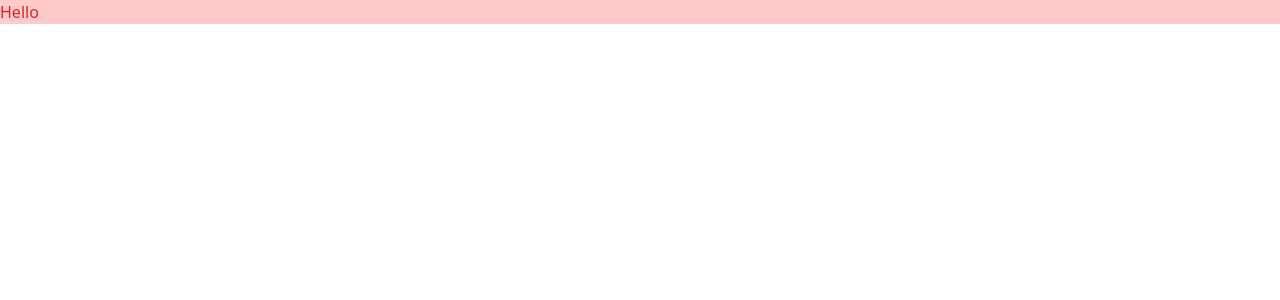
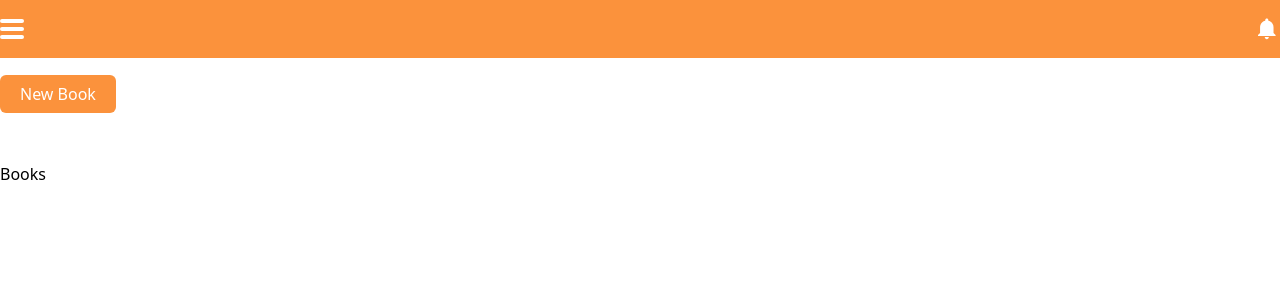
Before and after one commit to saddam-satria/simple-nodejs-react, a React app in the folder client/: page / in a window 1280 px wide. Shown: the top 300 px of the page. Built offline with nearby package versions, Linux system fonts and the light colour scheme.

Commit message:
add sidebar navbar

```diff
--- a/client/package.json
+++ b/client/package.json
@@ -64,6 +64,7 @@
     "axios": "^0.26.1",
     "react": "^18.0.0",
     "react-dom": "^18.0.0",
+    "react-icons": "^4.4.0",
     "react-redux": "^7.2.8",
     "react-router-dom": "^6.3.0",
     "redux": "^4.1.2",
--- /dev/null
+++ b/client/src/components/navbar.js
@@ -0,0 +1,33 @@
+import React from 'react';
+import { IoMdNotifications } from 'react-icons/io';
+
+const NavbarComponent = ({ active, setActive }) => {
+  return (
+    <div className="bg-orange-400 py-4">
+      <div className="container mx-auto">
+        <div className="flex">
+          <div className={`flex ${active && 'ml-52'} items-center`}>
+            <div
+              className="flex flex-col gap-y-1 hover:text-gray-100 cursor-pointer"
+              onClick={() => setActive(!active)}
+            >
+              <div className="h-1 w-6 bg-white rounded-xl"></div>
+              <div className="h-1 w-6 bg-white rounded-xl"></div>
+              <div className="h-1 w-6 bg-white rounded-xl"></div>
+            </div>
+          </div>
+          <div className="ml-auto">
+            <h3 className="text-md">
+              <IoMdNotifications
+                className="text-white hover:text-gray-100 cursor-pointer"
+                size={'1.6em'}
+              />
+            </h3>
+          </div>
+        </div>
+      </div>
+    </div>
+  );
+};
+
+export default NavbarComponent;
--- /dev/null
+++ b/client/src/components/sidebar.js
@@ -0,0 +1,27 @@
+import React from 'react';
+import { FaHome } from 'react-icons/fa';
+
+const SidebarComponent = ({ active }) => {
+  return (
+    <div
+      className={`absolute -translate-x-80 ${
+        active && 'translate-x-0'
+      }  bg-orange-600 h-screen w-1/2 md:w-1/6`}
+    >
+      <div className="flex justify-center py-4">
+        <h3 className="text-lg font-semibold text-white">Book Testing</h3>
+      </div>
+      <div className="py-12 ">
+        <ul className="px-6 flex flex-col gap-y-8">
+          <li className="cursor-pointer">
+            <span className="flex items-center gap-x-2 text-white font-semibold">
+              <FaHome /> Home
+            </span>
+          </li>
+        </ul>
+      </div>
+    </div>
+  );
+};
+
+export default SidebarComponent;
--- a/client/src/pages/homepage.js
+++ b/client/src/pages/homepage.js
@@ -1,10 +1,28 @@
-import React from 'react';
+import React, { useState } from 'react';
+import { Link } from 'react-router-dom';
+import NavbarComponent from '../components/navbar';
+import SidebarComponent from '../components/sidebar';
 
 function Homepage() {
+  const [sidebarActivated, setSidebarActivated] = useState(false);
   return (
-    <div className="container mx-auto">
-      <div className="bg-red-200">
-        <h1 className="text-red-600">Hello</h1>
+    <div>
+      <SidebarComponent active={sidebarActivated} />
+      <NavbarComponent
+        active={sidebarActivated}
+        setActive={setSidebarActivated}
+      />
+      <div className="container mx-auto">
+        <div className={`${sidebarActivated && 'mx-52 md:mx-36'} my-6`}>
+          <Link to={'/'}>
+            <span className="capitalize py-2 px-5 bg-orange-400 text-white rounded-md">
+              new book
+            </span>
+          </Link>
+          <div className="my-14">
+            <h4>Books</h4>
+          </div>
+        </div>
       </div>
     </div>
   );
```
Also changed, not shown: client/.eslintrc.js, client/src/components/example.js (deleted), 1 other file (tests, documents, lock files or other folders).
